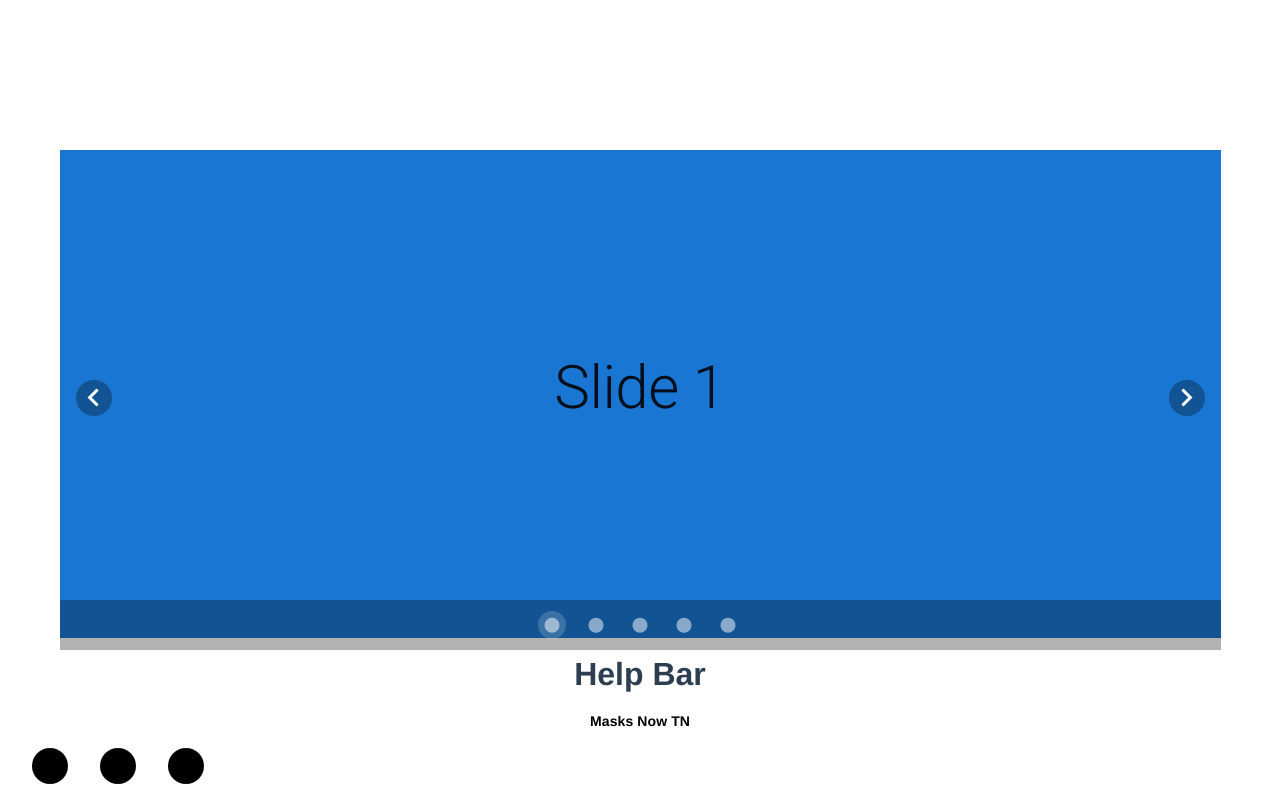
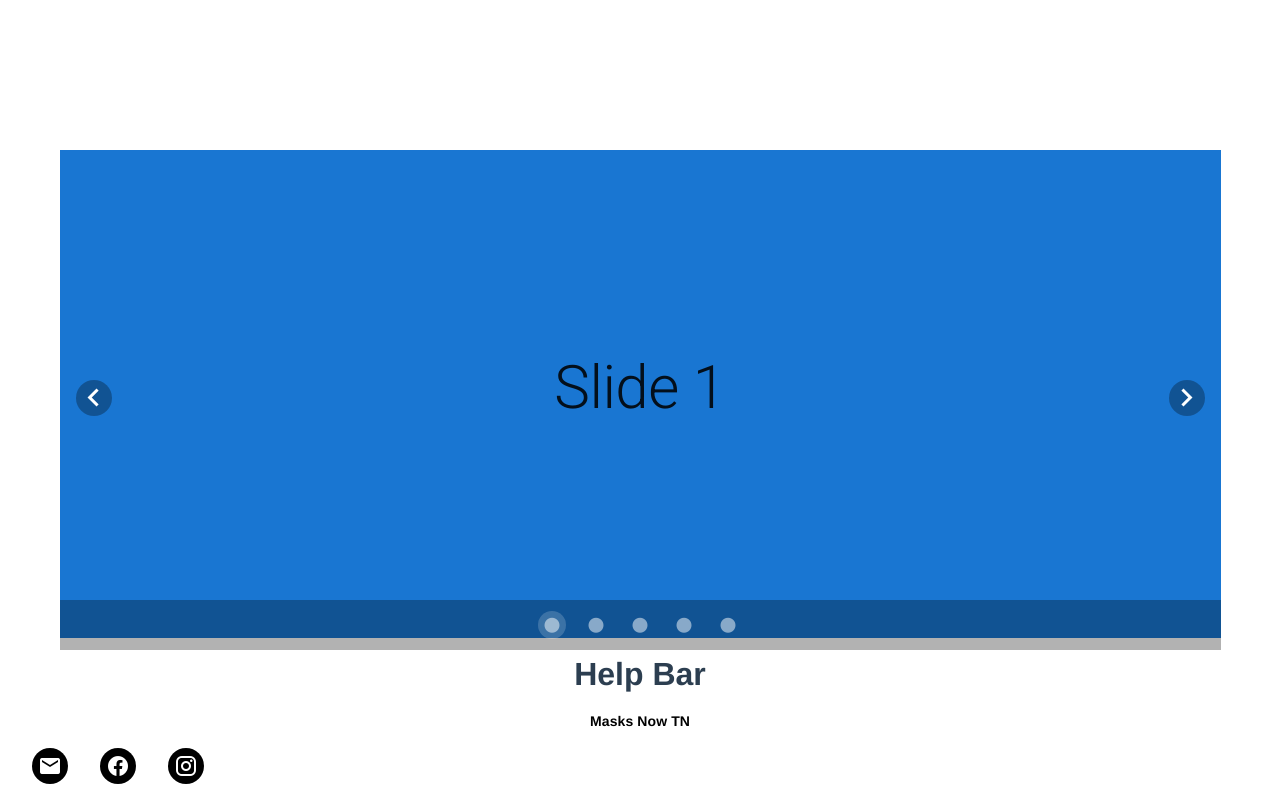
Before and after one commit to tannerb9/MasksNowTN-New, a Vue app: page / in a window 1280 px wide. Shown: the part 639-1439 px from the top of the page. Built offline with nearby package versions, Linux system fonts and the light colour scheme.

Commit message:
fix: corrected icons img interpolation so they display correctly

```diff
--- a/src/App.vue
+++ b/src/App.vue
@@ -23,7 +23,7 @@
             v-on:click="clickHandler(icon)"
           >
             <v-icon size="24px">
-              {{ icon.title }}
+              {{ icon }}
             </v-icon>
           </v-btn>
         </v-card-title>
```
